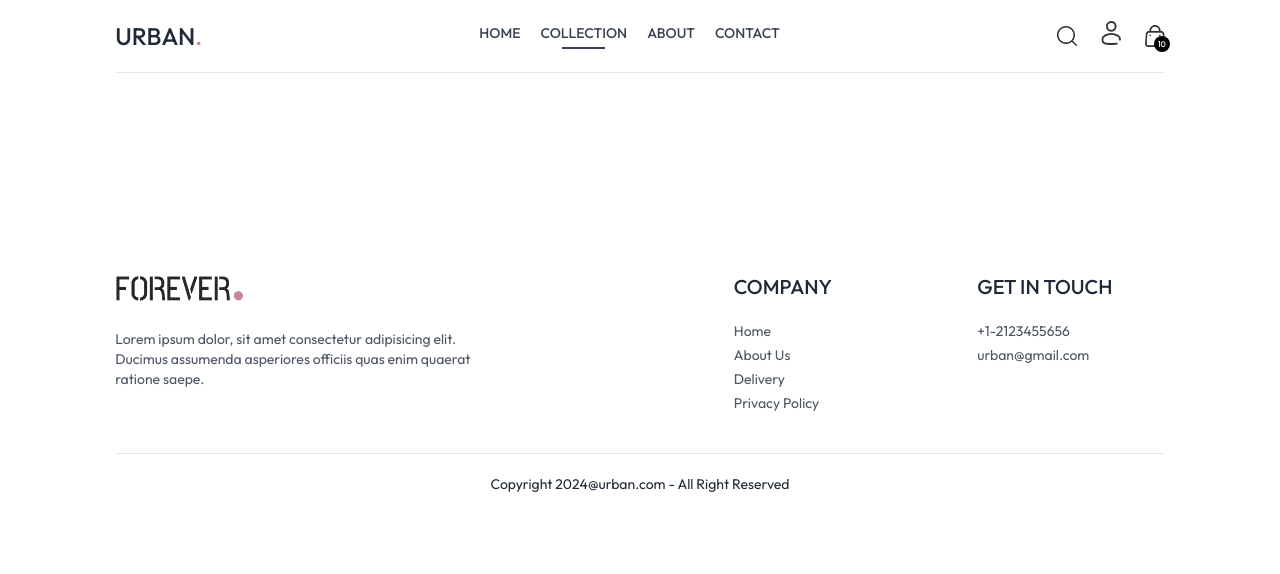
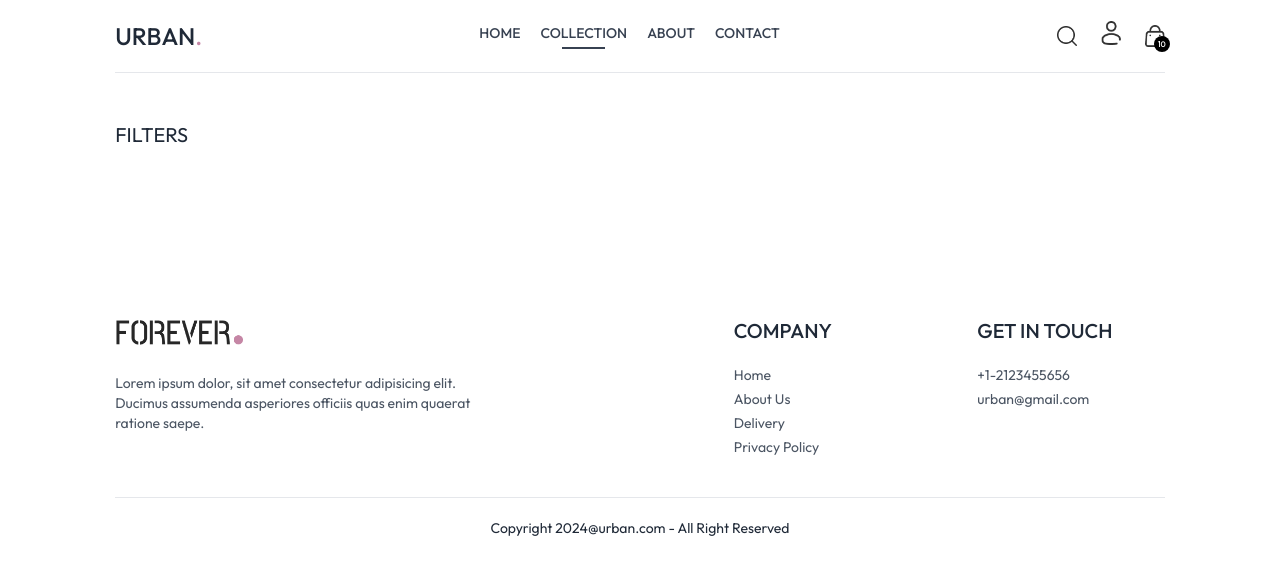
Before and after one commit to ashrafultusar/urban-frontend, a React (Vite) app in the folder urban-frontend/: page /collection in a window 1280 px wide. Shown: the top 574 px of the page. Built offline with nearby package versions, Linux system fonts and the light colour scheme.

Commit message:
added update

```diff
--- a/urban-frontend/src/pages/Collection.jsx
+++ b/urban-frontend/src/pages/Collection.jsx
@@ -7,8 +7,11 @@ const Collection = () => {
     return (
         <div className='flex flex-col sm:flex-row gap-1 sm:gap-10 pt-10 border-t'>
 
+            {/* filter option code */}
+            <div className='min-w-60'>
+                <p  className="my-2 text-xl flex items-center cursor-pointer gap-2">FILTERS</p>
 
-
+</div>
         </div>
     );
 };
```
